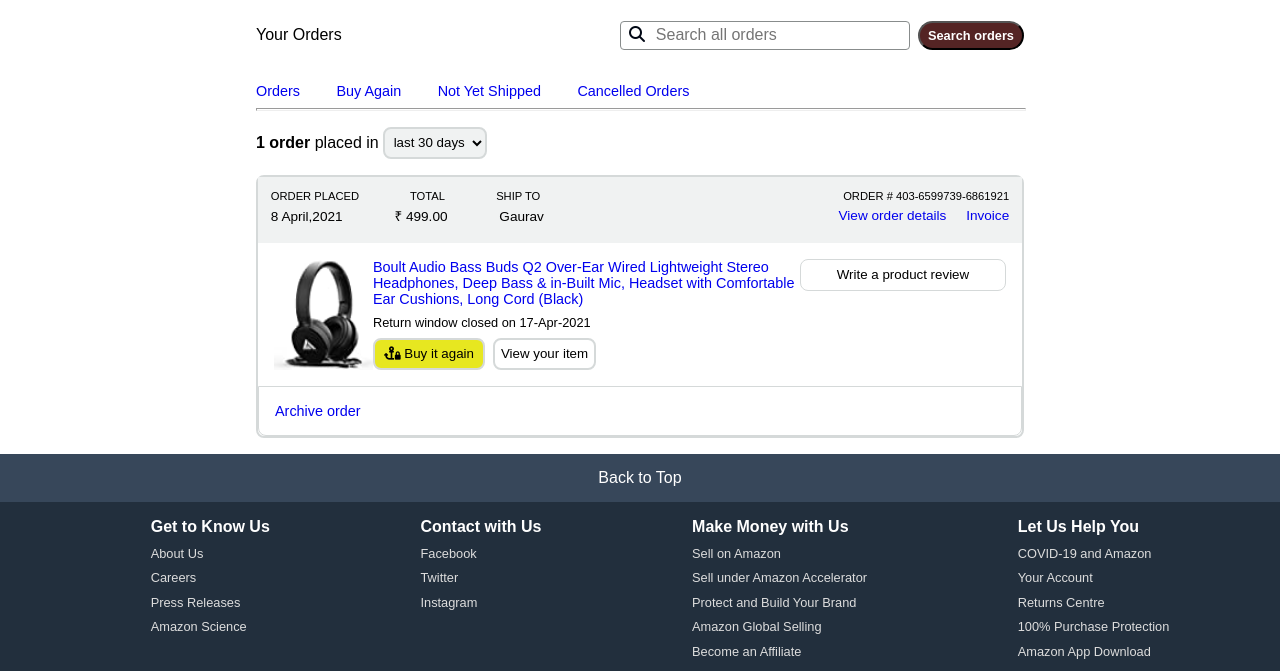
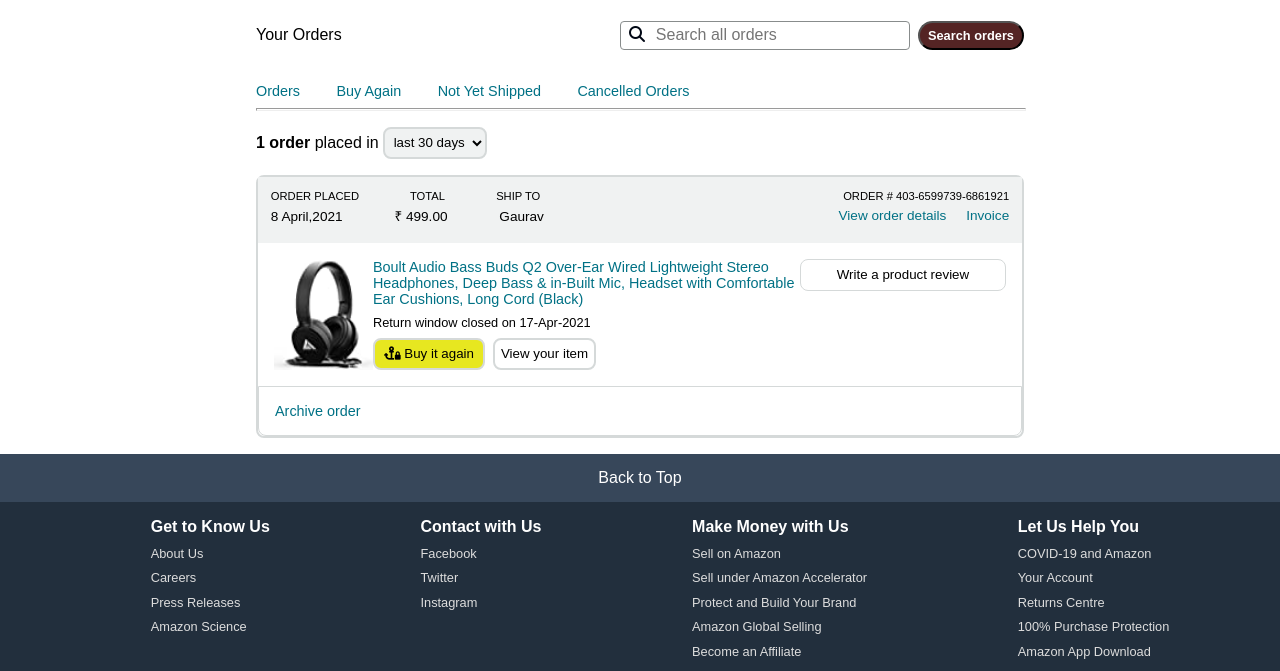
Before and after one commit to InsGaurav/Amazon-clone, a plain HTML site: page orders.html in a window 1280 px wide. Shown: the part 119-790 px from the top of the page. Drawn offline with Linux system fonts and the light colour scheme.

Commit message:
few changes

```diff
--- a/styles/orders.css
+++ b/styles/orders.css
@@ -5,6 +5,7 @@
 
 a{
     text-decoration: none;
+    color: #007185;
 }
 
 
```
